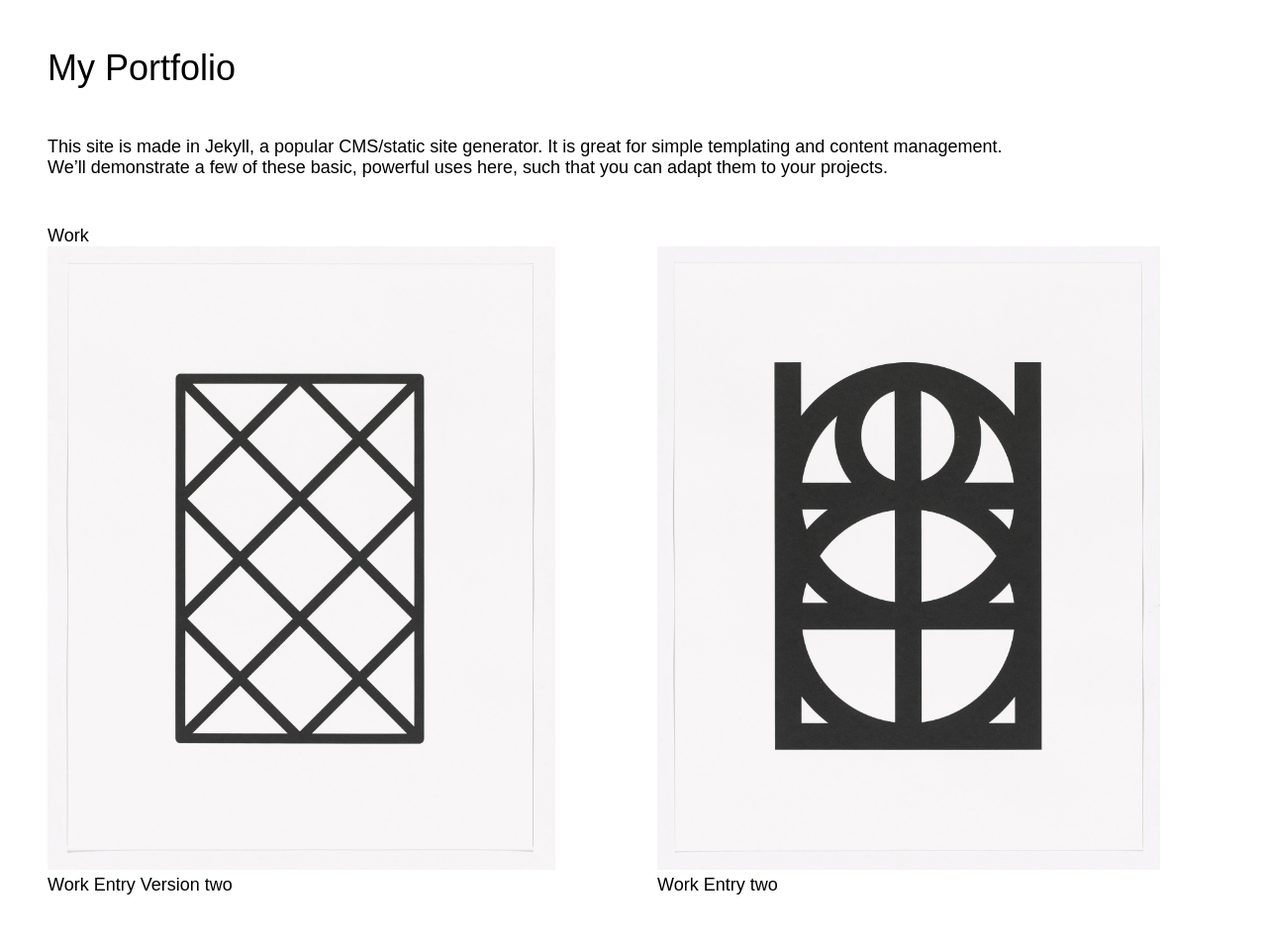
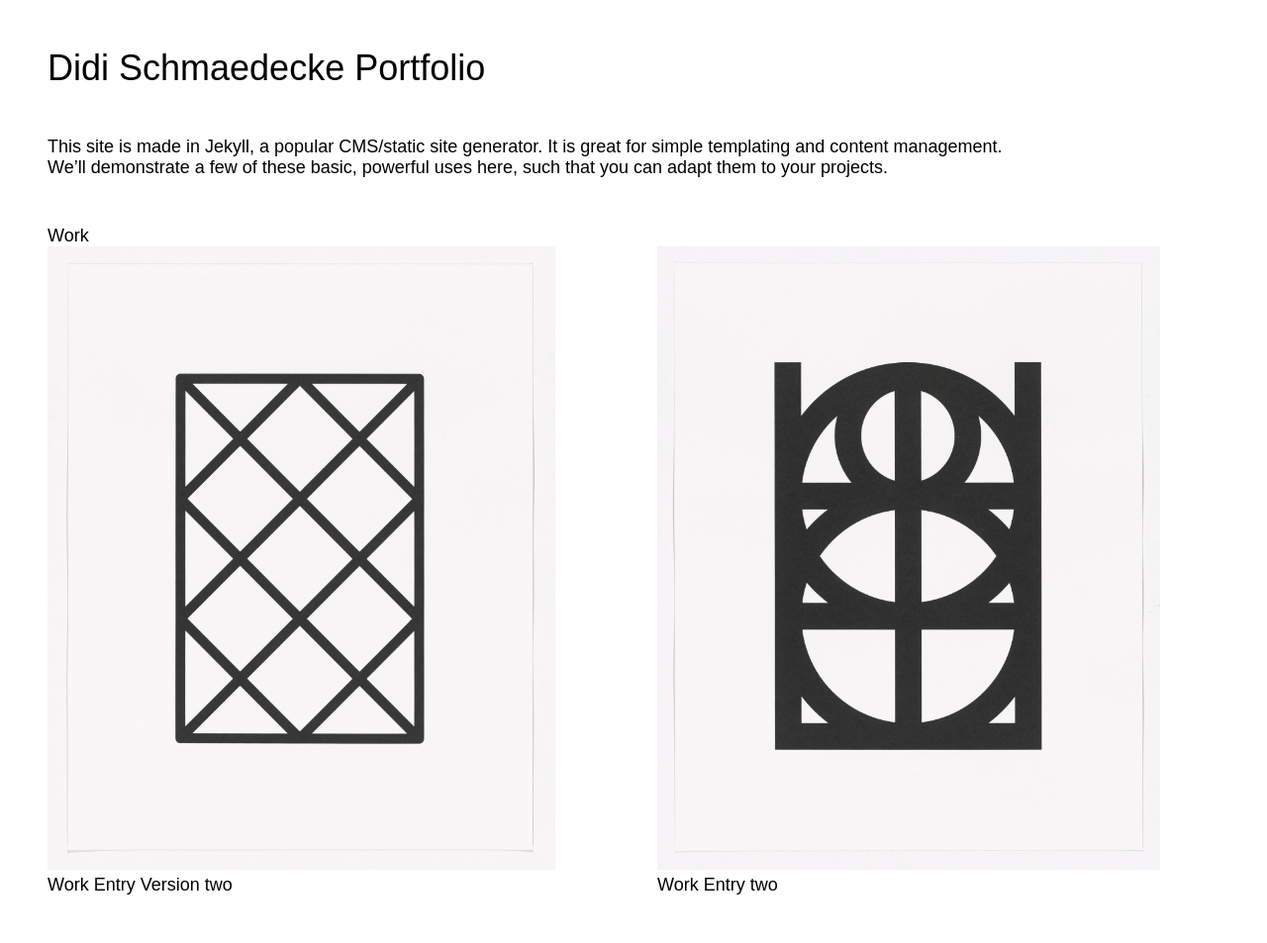
Before and after one commit to ischmaedecke/portfolio, a Jekyll site: the page built from index.html, in a window 1280 px wide. Shown: the whole page at 99% size. Built offline with Jekyll 4.4.1, drawn with Linux system fonts in a browser that asks for light colours.

Commit message:
Edit base url.

```diff
--- a/_config.yml
+++ b/_config.yml
@@ -1,4 +1,4 @@
-baseurl: /portfolio-template
-title: My Portfolio
+baseurl: /portfolio
+title: Didi Schmaedecke Portfolio
 livereload: true
 theme: null
```
